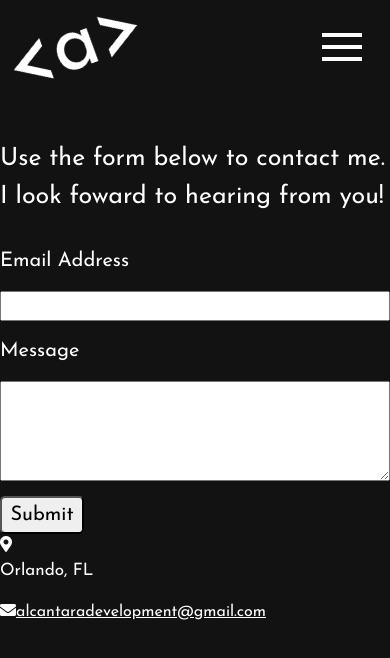
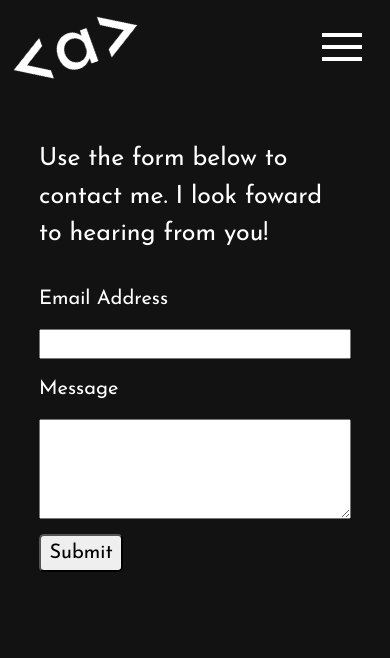
Before and after one commit to adamalcantara/alcantara_dev, a React (Create React App) app: page /contact in a window 390 px wide. Shown: the top 658 px of the page. Built offline with nearby package versions, Linux system fonts and the light colour scheme.

Commit message:
Styling added to testimonials, Patrick testimonial added, contact form

```diff
--- a/src/Components/ContactInfo/ContactInfo.js
+++ /dev/null
@@ -1,19 +0,0 @@
-import React from 'react'
-import "./ContactInfo.css"
-
-const ContactInfo = () => {
-    return (
-        <div id="contactInfo">
-            <div id="location">
-            <i class="fas fa-map-marker-alt"></i>
-            <p>Orlando, FL</p>
-            </div>
-            <div id="email">
-            <i class="fas fa-envelope"></i>
-            <a href="alcantaradevelopment@gmail.com">alcantaradevelopment@gmail.com</a>
-            </div>
-        </div>
-    )
-}
-
-export default ContactInfo
--- a/src/Pages/About/About.css
+++ b/src/Pages/About/About.css
@@ -55,6 +55,7 @@ p {
 .testimonial {
     /* margin: 0 20px; */
     line-height: 1.8;
+    width: 33.3%;
 }
 
 #middle {
@@ -67,6 +68,9 @@ p {
     }
     #testimonials {
         flex-direction: column;
+    }
+    .testimonial {
+        width: 100%;
     }
 
     #middle {
--- a/src/Pages/About/About.js
+++ b/src/Pages/About/About.js
@@ -27,15 +27,19 @@ const About = () => {
                     <p>"I had the pleasure of being Adam's Teaching Assistant when he attended UCF's in-depth, 12 week full stack web development bootcamp. Adam worked incredibly hard during his time with us and maintained the highest possible grade average. He and I often worked together outside of class on homework issues, which was a testament to the maximum amount of effort he put in.
                         <br></br>
                         Adam is a team player. He has a great attitude, a strong work ethic, and is generally a delight to be around. He is a multi-talented individual with a strong background in photography, design, and development. Any employer who adds him to their roster will find great value added to their team."</p>
-                    <p>- Dan Rosenbaum (Boot Camp TA)</p>
+                    <p>- Dan R. (Boot Camp TA)</p>
                 </div>
                 <div className="testimonial" id="middle">
                     <p>"Lorem ipsum dolor sit amet, consectetur adipiscing elit, sed do eiusmod tempor incididunt ut labore et dolore magna aliqua. Ut enim ad minim veniam, quis nostrud exercitation ullamco laboris nisi ut aliquip ex ea commodo consequat. Duis aute irure dolor in reprehenderit in voluptate velit esse cillum dolore eu fugiat nulla pariatur. Excepteur sint occaecat cupidatat non proident, sunt in culpa qui officia deserunt mollit anim id est laborum."</p>
                     <p>-Name</p>
                 </div>
                 <div className="testimonial">
-                    <p>"Lorem ipsum dolor sit amet, consectetur adipiscing elit, sed do eiusmod tempor incididunt ut labore et dolore magna aliqua. Ut enim ad minim veniam, quis nostrud exercitation ullamco laboris nisi ut aliquip ex ea commodo consequat. Duis aute irure dolor in reprehenderit in voluptate velit esse cillum dolore eu fugiat nulla pariatur. Excepteur sint occaecat cupidatat non proident, sunt in culpa qui officia deserunt mollit anim id est laborum."</p>
-                    <p>-Name</p>
+                    <p>"It is rare to find a standout talent like Adam, I had the pleasure of being his classmate at the UCF coding bootcamp.
+                        <br></br>
+                        Adam’s eye for design and knowledge in web development was a great asset during multiple group projects.
+                        <br></br>
+                        Adam would be a fantastic asset to any organization. "</p>
+                    <p>- Patrick M. (Boot Camp Classmate)</p>
                 </div>
             </div>
         </div>
--- a/src/Pages/Contact/Contact.css
+++ b/src/Pages/Contact/Contact.css
@@ -0,0 +1,18 @@
+#contactPage {
+    display: flex;
+    width: 1000px;
+}
+
+@media screen and (max-width: 1400px) {
+    #contactPage {
+        width: 100%;
+    }
+}
+
+@media screen and (max-width: 768px) {
+    #contactPage {
+        width: 80%;
+        margin-left:auto;
+        margin-right: auto;
+    }
+}
--- a/src/Pages/Contact/Contact.js
+++ b/src/Pages/Contact/Contact.js
@@ -1,13 +1,11 @@
 import React from 'react'
 import ContactForm from '../../Components/Form/ContactForm'
 import "./Contact.css"
-import ContactInfo from '../../Components/ContactInfo/ContactInfo'
 
 const Contact = () => {
     return (
         <div id="contactPage">
             <ContactForm />
-            <ContactInfo />
         </div>
     )
 }
```
Also changed, not shown: src/Components/ContactInfo/ContactInfo.css (deleted).
